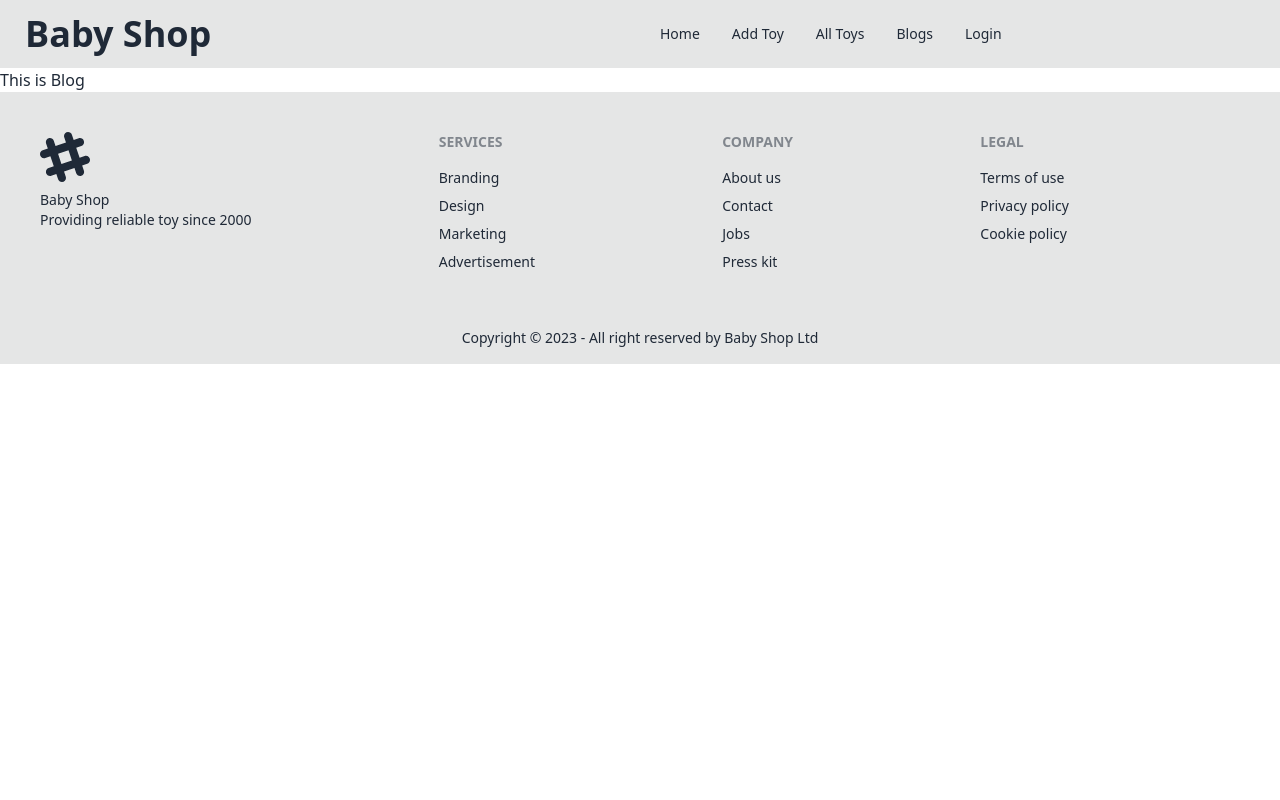
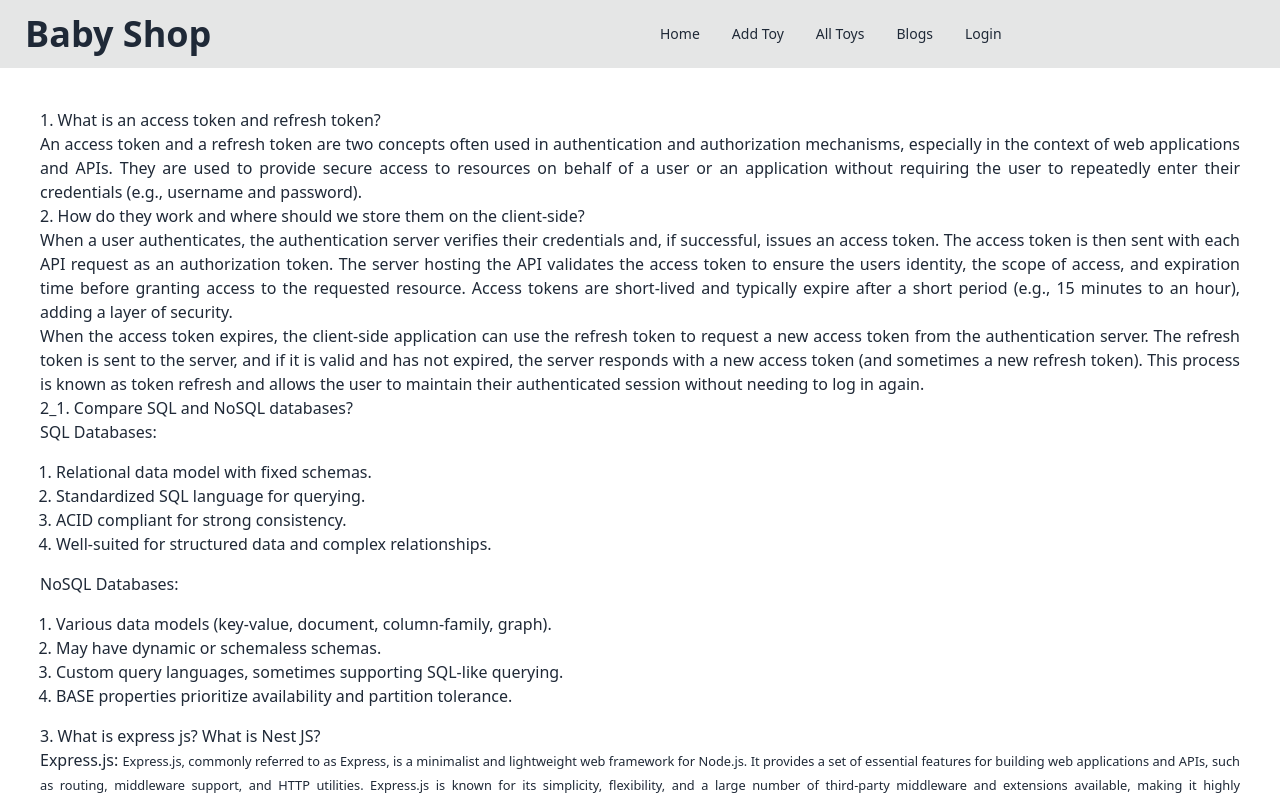
Before and after one commit to Hedayetul-Islam/toy-cars-client, a React (Vite) app: page /blogs in a window 1280 px wide. Shown: the top 800 px of the page. Built offline with nearby package versions, Linux system fonts and the light colour scheme; no server answers.

Commit message:
Blog page ready

```diff
--- a/src/Pages/Blogs/Blogs.jsx
+++ b/src/Pages/Blogs/Blogs.jsx
@@ -1,8 +1,31 @@
 
 const Blogs = () => {
     return (
-        <div>
-            <h3>This is Blog</h3>
+        <div className="text-justify p-10">
+            <h3>1. What is an access token and refresh token?</h3>
+            <p>An access token and a refresh token are two concepts often used in authentication and authorization mechanisms, especially in the context of web applications and APIs. They are used to provide secure access to resources on behalf of a user or an application without requiring the user to repeatedly enter their credentials (e.g., username and password).</p>
+            <h3>2. How do they work and where should we store them on the client-side?</h3>
+            <p>When a user authenticates, the authentication server verifies their credentials and, if successful, issues an access token. The access token is then sent with each API request as an authorization token. The server hosting the API validates the access token to ensure the users identity, the scope of access, and expiration time before granting access to the requested resource. Access tokens are short-lived and typically expire after a short period (e.g., 15 minutes to an hour), adding a layer of security. <br />When the access token expires, the client-side application can use the refresh token to request a new access token from the authentication server. The refresh token is sent to the server, and if it is valid and has not expired, the server responds with a new access token (and sometimes a new refresh token). This process is known as token refresh and allows the user to maintain their authenticated session without needing to log in again.</p>
+            <h3>2_1. Compare SQL and NoSQL databases?</h3>
+            <p>SQL Databases:</p>
+            <ol className="list-decimal p-4">
+                <li>Relational data model with fixed schemas.</li>
+                <li>Standardized SQL language for querying.</li>
+                <li>ACID compliant for strong consistency.</li>
+                <li>Well-suited for structured data and complex relationships.</li>
+            </ol>
+            <p>NoSQL Databases:</p>
+            <ol className="list-decimal p-4">
+                <li>Various data models (key-value, document, column-family, graph).</li>
+                <li>May have dynamic or schemaless schemas.</li>
+                <li>Custom query languages, sometimes supporting SQL-like querying.</li>
+                <li>BASE properties prioritize availability and partition tolerance.</li>
+            </ol>
+            <h3>3. What is express js? What is Nest JS?</h3>
+            <p>Express.js: <small>Express.js, commonly referred to as Express, is a minimalist and lightweight web framework for Node.js. It provides a set of essential features for building web applications and APIs, such as routing, middleware support, and HTTP utilities. Express.js is known for its simplicity, flexibility, and a large number of third-party middleware and extensions available, making it highly customizable.</small></p>
+            <p>Nest.js: <small>Nest.js is a full-featured, opinionated web framework and platform for building scalable and maintainable server-side applications. It is built on top of Express.js but extends it with additional features inspired by Angular, making it a powerful and structured solution for building complex applications. Nest.js promotes the use of TypeScript, decorators, dependency injection, and modular architecture.</small></p>
+            <h3>4. What is MongoDB aggregate and how does it work?</h3>
+            <p>MongoDB aggregate is a framework for data processing and analysis in MongoDB. It uses a sequence of stages to filter, group, and transform data in the database. Each stage performs a specific operation on the data and passes the results to the next stage in the pipeline.</p>
         </div>
     );
 };
```
